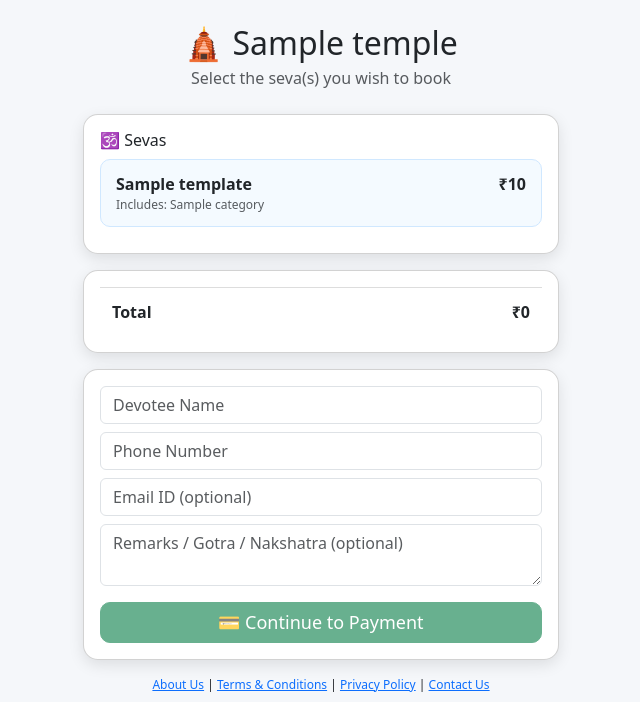
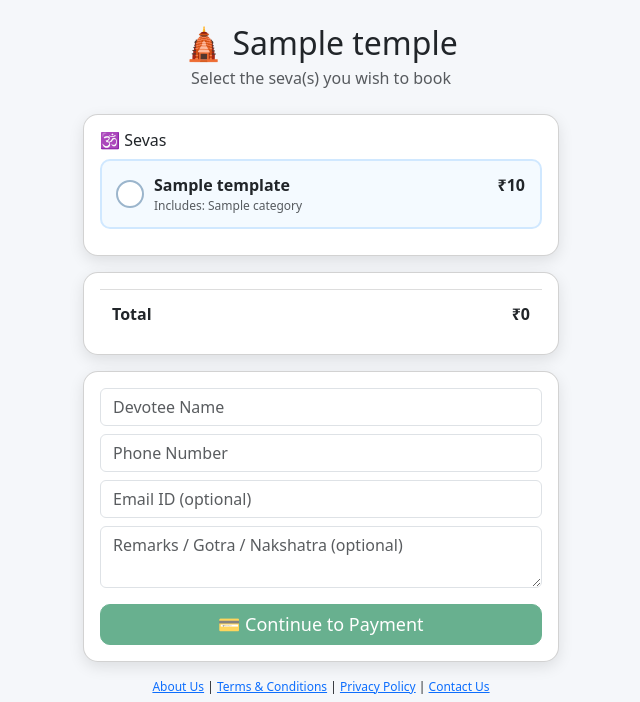
Before and after one commit to angolkargajanan-creator/temple-seva-app, a Flask app: page /donate/1 in a window 1280 px wide. Shown: the top 702 px of the page, without its empty margins (319-959 px from the left). Run offline with Flask 3, Linux system fonts and the light colour scheme; tables that the repository leaves empty hold one stand-in row (values such as "Sample post").

Commit message:
Add files via upload

```diff
--- a/templates/book.html
+++ b/templates/book.html
@@ -21,7 +21,23 @@
             border: 1px solid #d0e8ff; background: #f4faff; border-radius: 10px;
             padding: 12px 15px; margin-bottom: 10px; cursor: pointer;
         }
-        .combo-card.selected { border-color: #0d6efd; background: #e8f2ff; }
+        .combo-card { position: relative; padding-left: 52px; border-width: 2px; transition: all .15s; }
+        .combo-card:not(.selected) .tick { color: transparent; }
+        .combo-card .tick {
+            position: absolute; left: 14px; top: 50%; transform: translateY(-50%);
+            width: 28px; height: 28px; border-radius: 50%;
+            border: 2px solid #9bb5cc; background: #fff; color: #fff;
+            display: flex; align-items: center; justify-content: center;
+            font-size: 18px; font-weight: 700; line-height: 1;
+        }
+        .combo-card.selected {
+            border-color: #157347; background: #d1f0dc;
+            box-shadow: 0 0 0 3px rgba(21,115,71,.25);
+        }
+        .combo-card.selected .tick { background: #157347; border-color: #157347; }
+        .combo-card.selected strong { color: #0b4d2c; }
+        .combo-card .sel-label { display:none; color:#157347; font-size:12px; font-weight:700; }
+        .combo-card.selected .sel-label { display:block; }
     </style>
 </head>
 <body>
@@ -39,10 +55,12 @@
             {% for t in templates %}
             <div class="combo-card" onclick="toggleTemplate(this, {{ t.id }})">
                 <input type="checkbox" name="templates" value="{{ t.id }}" style="display:none;">
+                <span class="tick">&#10003;</span>
                 <div class="d-flex justify-content-between">
                     <strong>{{ t.name }}</strong>
                     <span class="fw-bold">₹{{ "%.0f"|format(t.total) }}</span>
                 </div>
+                <div class="sel-label">&#10003; Selected</div>
                 <div class="text-muted" style="font-size:12px;">
                     Includes: {% for item in t.seva_items %}{{ item.name }}{% if not loop.last %}, {% endif %}{% endfor %}
                 </div>
```
